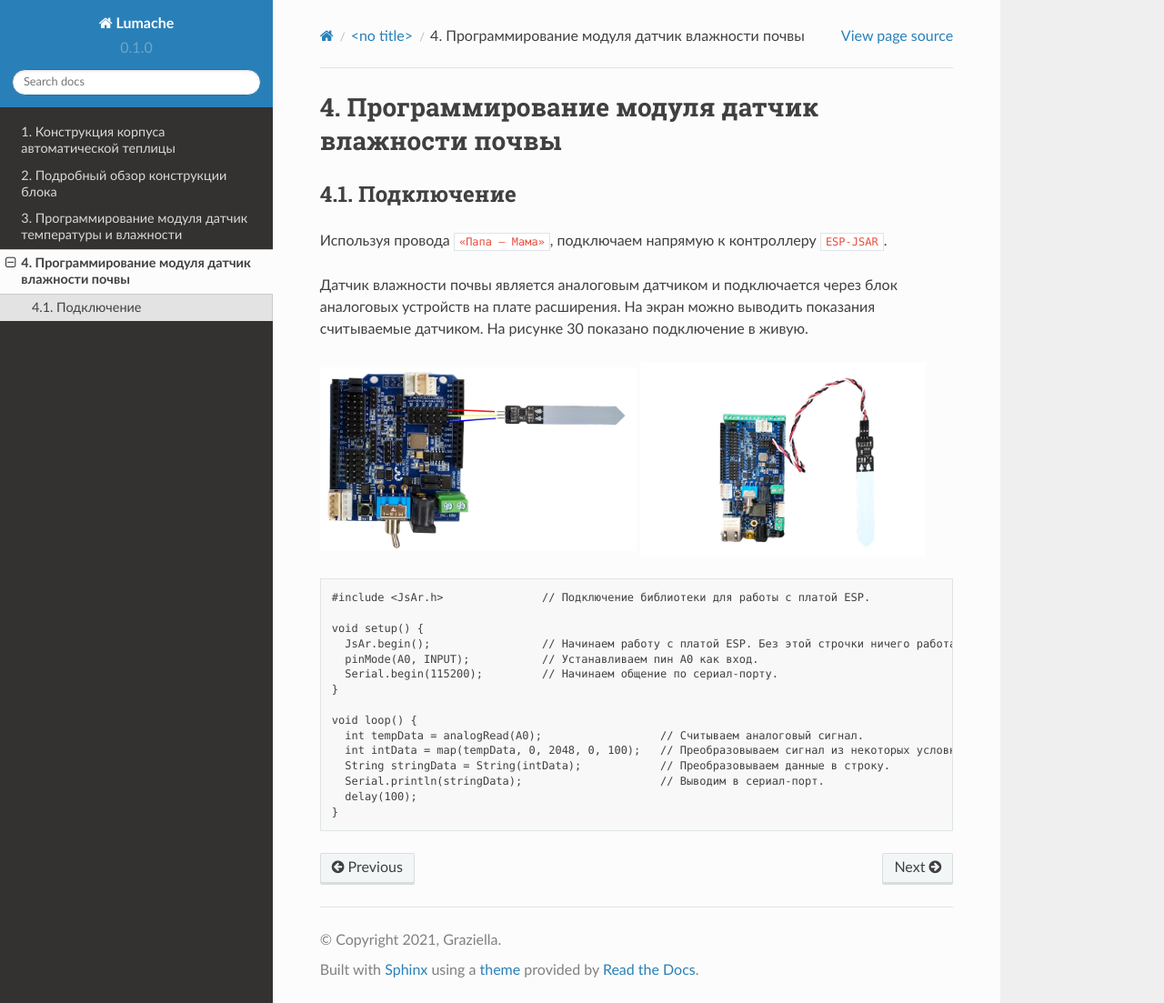
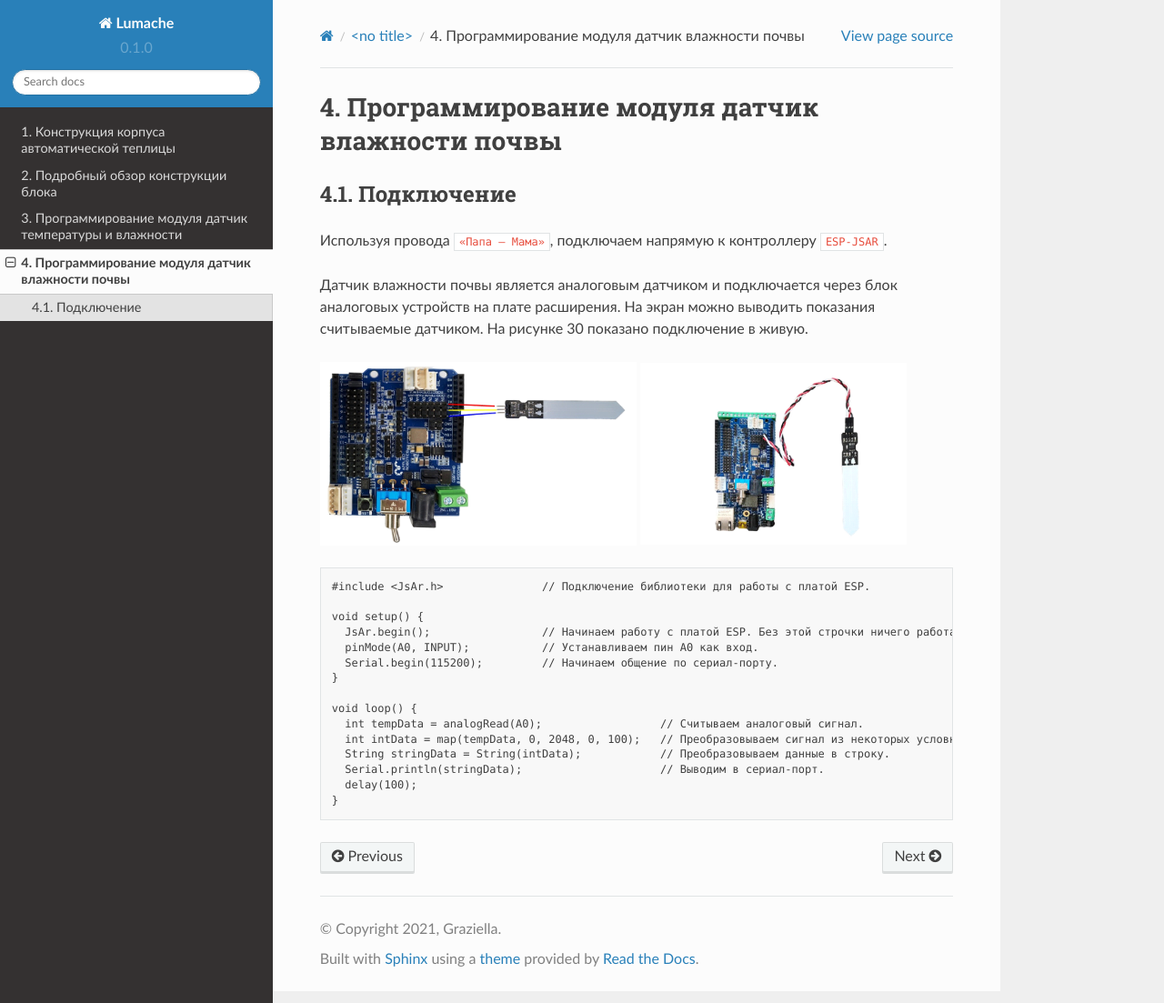
Before and after one commit to BBanwz/book_AL_GH, a Sphinx documentation site: the page built from docs/source/2/3.rst, in a window 1280 px wide and 1103 px high. Shown: the whole window at 91% size. Built offline with Sphinx 7.4.7 and the Read the Docs theme 2.0.0, drawn with Linux system fonts in a browser that asks for light colours; pages that are not in the unit, such as notebooks, are missing from menus.

Commit message:
Update 3.rst

```diff
--- a/docs/source/2/3.rst
+++ b/docs/source/2/3.rst
@@ -12,7 +12,7 @@
    :width: 50%
 
 .. |pic2| image:: images/4.png
-   :width: 45%
+   :width: 42%
 
 |pic1| |pic2|
 
```
